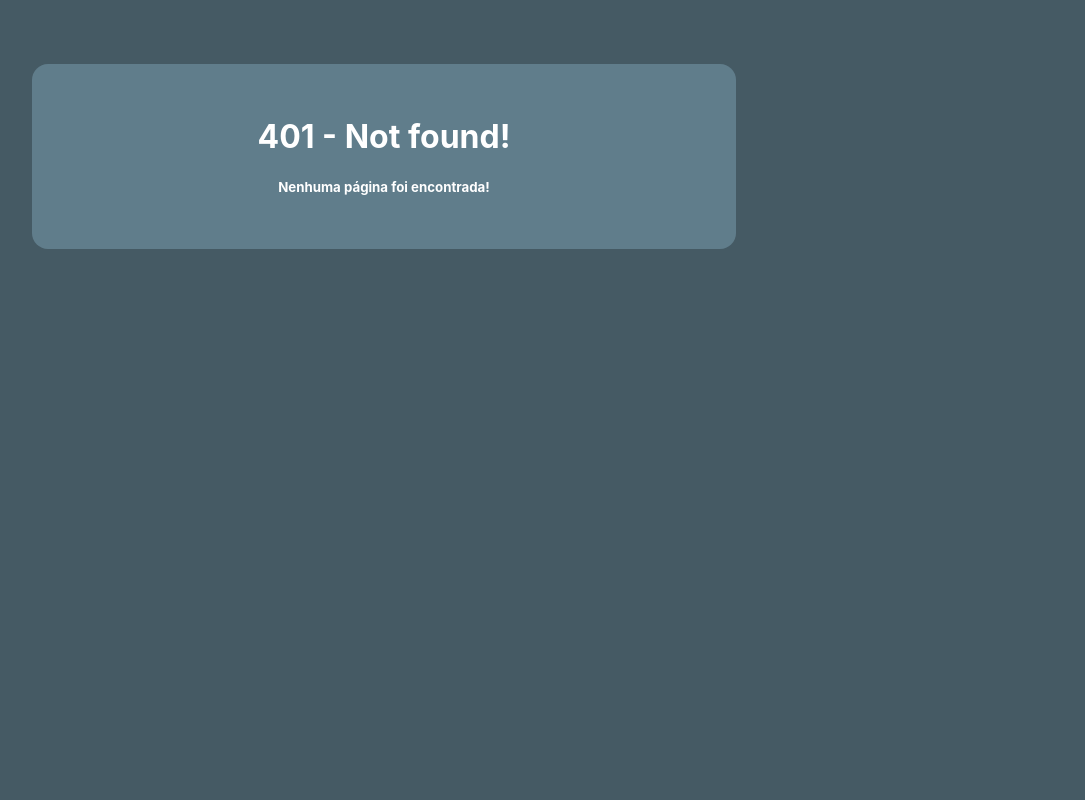
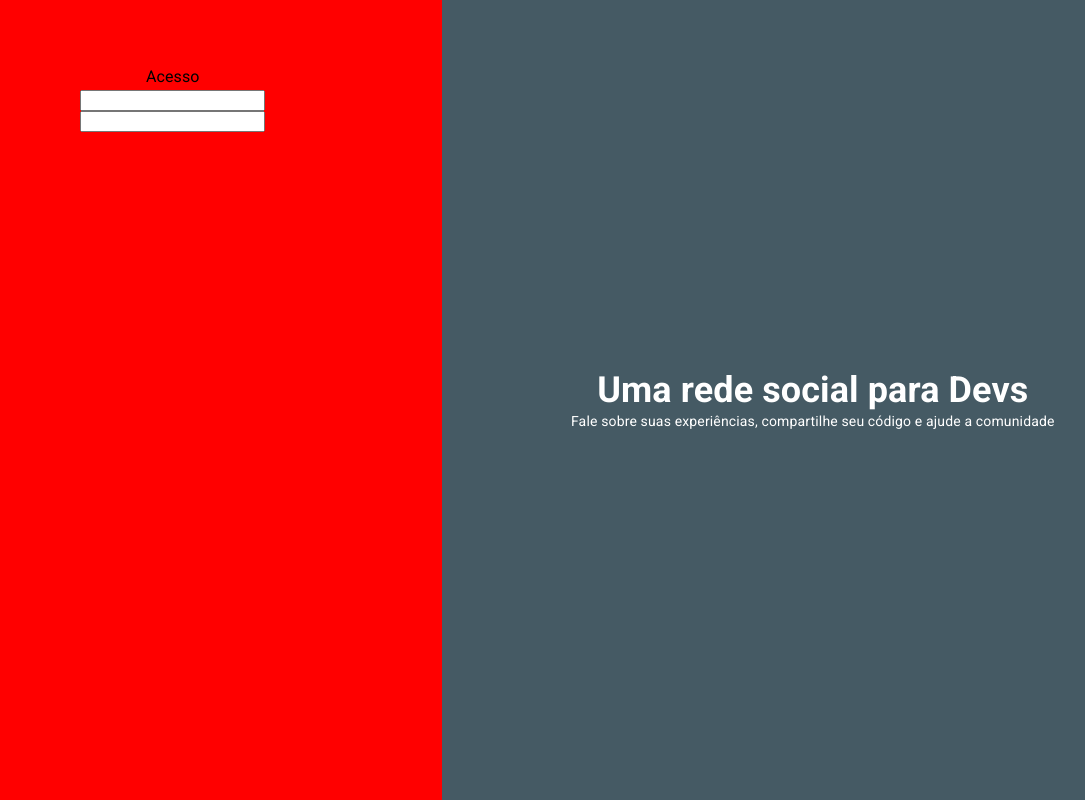
Before and after one commit to soaresmessiasg130/conecta-dev, a React (Create React App) app: page /sign-in in a window 1280 px wide. Before the commit this address had no page. Shown: the whole page, without its empty margins (96-1181 px from the left). Built offline with nearby package versions, Linux system fonts and the light colour scheme.

Commit message:
Flex Box >> Login Page

```diff
--- a/src/App.js
+++ b/src/App.js
@@ -14,7 +14,7 @@ function App() {
       <BrowserRouter>
         <Routes>
           <Route path="/" element={<Home />} />
-          <Route path='/signin' element={<SignIn />} />
+          <Route path='/sign-in' element={<SignIn />} />
           <Route path='*' element={<NotFound />} />
         </Routes>
       </BrowserRouter>
--- a/src/pages/SignIn/index.js
+++ b/src/pages/SignIn/index.js
@@ -1,8 +1,58 @@
 import React from 'react';
+import { makeStyles } from '@material-ui/core/styles';
+import { Typography } from '@material-ui/core';
+
+const useStyles = makeStyles((theme) => ({
+  root: {
+    display: 'flex',
+    flexDirection: 'row',
+    height: '100vh'
+  },
+  left: {
+    background: 'red',
+    // flexGrow: 1,
+    flexBasis: '42%',
+  },
+  right: {
+    // background: 'yellow',
+    // flexGrow: 1
+    flexBasis: '58%',
+    display: 'flex',
+    flexDirection: 'column',
+    justifyContent: 'center',
+    alignItems: 'center'
+  },
+  form: {
+    display: 'flex',
+    flexDirection: 'column',
+    margin: '64px 48px',
+    alignItems: 'center'
+  }
+}));
 
 function SignIn () {
+  const classes = useStyles();
+
   return (
-    <h2>Tela de Login (SignIn)</h2>
+    <div className={classes.root}>
+      <div className={classes.left}>
+        <form className={classes.form}>
+          <Typography variant='h6'>Acesso</Typography>
+          <input type='text' />
+          <input type='text' />
+        </form>
+      </div>
+
+      <div className={classes.right}>
+        <Typography variant='h1' style={{color: '#FFF'}}>
+          <strong>Uma rede social para Devs</strong>
+        </Typography>
+
+        <Typography variant='body2' style={{color: '#FFF'}}>
+          Fale sobre suas experiências, compartilhe seu código e ajude a comunidade
+        </Typography>
+      </div>
+    </div>
   );
 }
 
```
